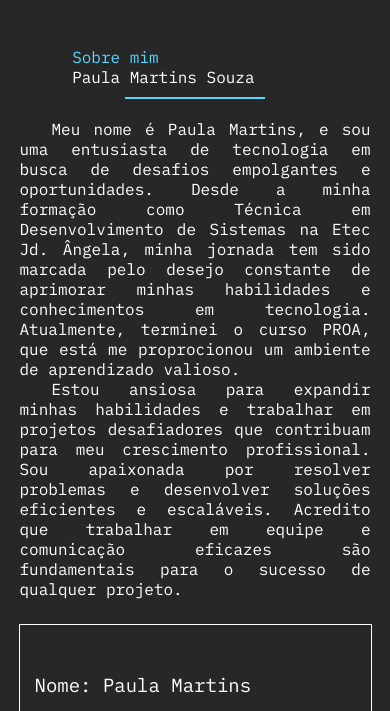
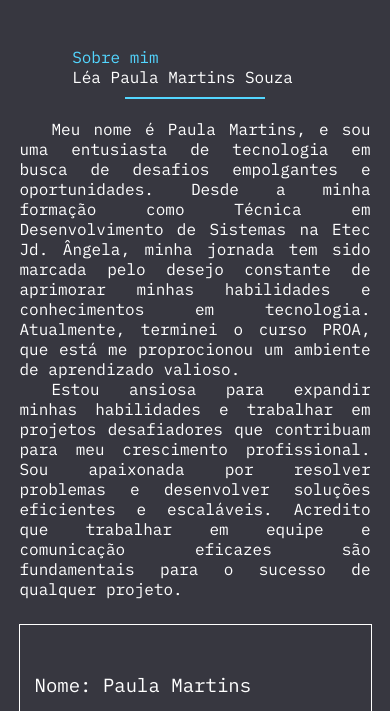
Before and after one commit to Morinian/LeaPortifolio, a plain HTML site: page index.html in a window 390 px wide. Shown: the part 653-1364 px from the top of the page. Drawn offline with Linux system fonts and the light colour scheme.

Commit message:
add nome e cor

```diff
--- a/css/estilo.css
+++ b/css/estilo.css
@@ -688,7 +688,7 @@ footer{
 
 /*SOBRE*/
 .sobre{
-  background: linear-gradient(to bottom, #272727 90%, #141414 10%);
+  background: linear-gradient(to bottom, #373740 90%, #1a1b24 10%);
 }
 .sobre, .caixasobre{
   width: 100%;
--- a/index.html
+++ b/index.html
@@ -84,7 +84,7 @@
                     <section class="titulosobre">
                         <div class="titulosobrenome">
                             <p>Sobre mim</p>
-                            <h2>Paula Martins Souza</h2>
+                            <h2>Léa Paula Martins Souza</h2>
                         </div>
                         <hr/>
                     </section>
```
Also changed, not shown: img/fotominha.jpg.
